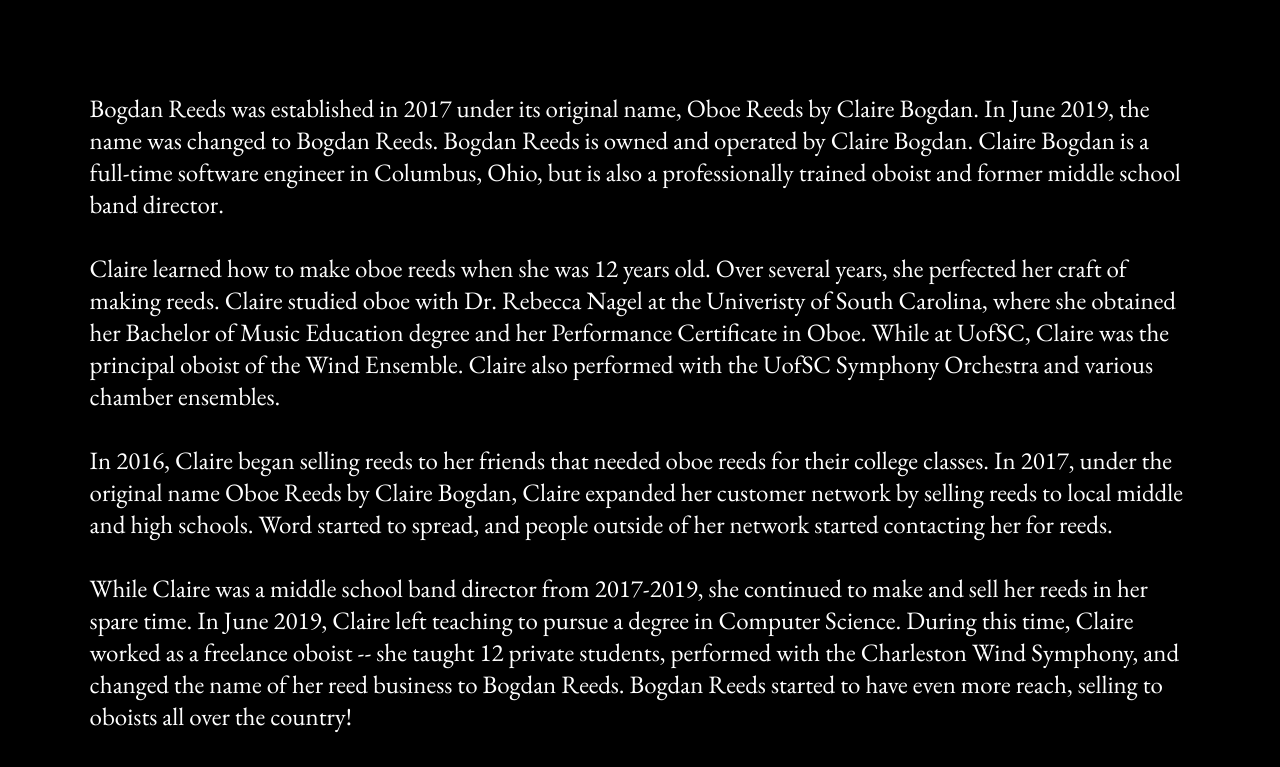
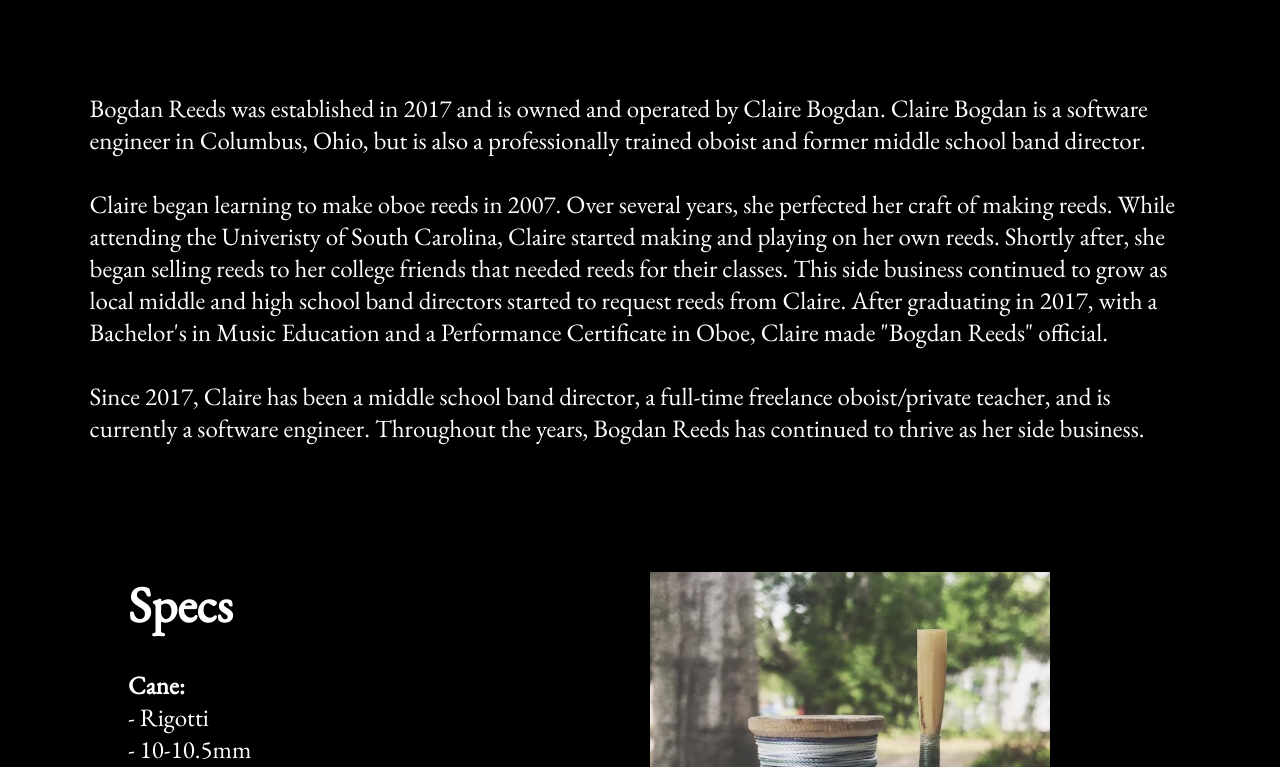
Before and after one commit to clairebogdan/bogdanreeds_website, a React (Create React App) app: page /about in a window 1280 px wide. Shown: the part 833-1600 px from the top of the page. Built offline with nearby package versions, Linux system fonts and the light colour scheme.

Commit message:
about changes

```diff
--- a/src/components/pages/About.js
+++ b/src/components/pages/About.js
@@ -12,35 +12,22 @@
             </div>
 
             <div className='about-container'>
-                <p>Bogdan Reeds was established in 2017 under its original name, Oboe Reeds
-                    by Claire Bogdan. In June 2019, the name was changed to Bogdan Reeds. Bogdan Reeds
-                    is owned and operated by Claire Bogdan. Claire Bogdan is a full-time software engineer
-                    in Columbus, Ohio, but is also a professionally trained oboist and former middle school
+                <p>Bogdan Reeds was established in 2017 and is owned and operated by Claire Bogdan.
+                    Claire Bogdan is a software engineer in Columbus, Ohio,
+                    but is also a professionally trained oboist and former middle school
                     band director.
-                    <br/><br/>
-                    Claire learned how to make oboe reeds when she was 12 years old. Over several years, she
-                    perfected her craft of making reeds. Claire studied oboe with Dr. Rebecca Nagel at the
-                    Univeristy of South Carolina, where she obtained her Bachelor of Music Education degree
-                    and her Performance Certificate in Oboe. While at UofSC,
-                    Claire was the principal oboist of the Wind Ensemble. Claire also performed
-                    with the UofSC Symphony Orchestra and various chamber ensembles.
-                    <br/><br/>
-                    In 2016, Claire began selling reeds to her friends that needed oboe reeds for their
-                    college classes. In 2017, under the original name Oboe Reeds by Claire Bogdan, Claire
-                    expanded her customer network by selling reeds to local middle and high schools. Word
-                    started to spread, and people outside of her network started contacting her for reeds.
-                    <br/><br/>
-                    While Claire was a middle school band director from 2017-2019, she continued to make and sell
-                    her reeds in her spare time. In June 2019, Claire left teaching to
-                    pursue a degree in Computer Science. During this time, Claire worked as a freelance oboist --
-                    she taught 12 private students, performed with the Charleston Wind Symphony, and changed the name
-                    of her reed business to Bogdan Reeds. Bogdan Reeds started to have even more reach, selling to
-                    oboists all over the country!
-                    <br/><br/>
-                    As of October 2020, Claire is a full-time software engineer in Columbus, Ohio. Just as she did when
-                    she was a teacher, she continues to make and sell her reeds in her spare time. While she cannot
-                    make reeds in as large quantities as she used to when she was freelancing, Claire continues to meet her
-                    customers' needs.
+                    <br /><br />
+                    Claire began learning to make oboe reeds in 2007. Over several years, she
+                    perfected her craft of making reeds. While attending the Univeristy of South Carolina,
+                    Claire started making and playing on her own reeds. Shortly after, she began selling
+                    reeds to her college friends that needed reeds for their classes. This side business
+                    continued to grow as local middle and high school band directors started to request reeds from
+                    Claire. After graduating in 2017, with a Bachelor's in Music Education and a Performance Certificate
+                    in Oboe, Claire made "Bogdan Reeds" official.
+                    <br /><br />
+                    Since 2017, Claire has been a middle school band director, a full-time freelance oboist/private teacher,
+                    and is currently a software engineer. Throughout the years, Bogdan Reeds has continued to thrive as her side
+                    business.
                 </p>
 
 
@@ -48,23 +35,23 @@
 
             <div className='about-grid'>
                 <div className="about-grid-item">
-            <h1>Specs</h1> <br/>
+                    <h1>Specs</h1> <br />
                     <p>
                         <strong>Cane:</strong>
-                <br/>
+                        <br />
                         - Rigotti
-                <br/>
+                        <br />
                         - 10-10.5mm
-                <br/>
+                        <br />
                         - Caleb -1
-                <br/><br/>
+                        <br /><br />
 
                         <strong>Staples:</strong>
-                <br/>
+                        <br />
                         - Stevens, Forrests, or Chiarugi
-                <br/>
+                        <br />
                         - Brass
-                <br/>
+                        <br />
                         - 47mm
                     </p>
                 </div>
```
Lines whose indentation alone changed are shown as unchanged.
